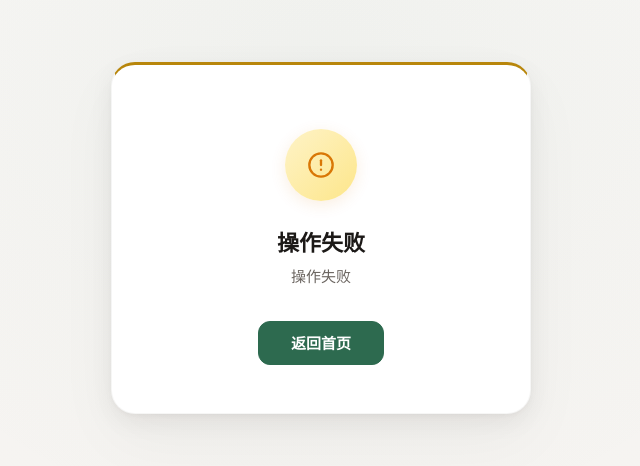
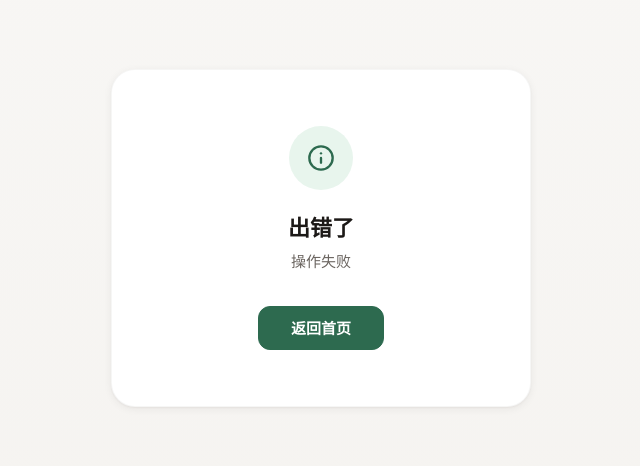
Before and after one commit to ZoHuan/FormCenter, a Vue app: page /error in a window 1280 px wide. Shown: the part 162-628 px from the top of the page, without its empty margins (319-959 px from the left). Built offline with nearby package versions, Linux system fonts and the light colour scheme.

Commit message:
refactor: StatusError 页品牌绿风格统一
- Icon：Info + 品牌绿圆底（--color-primary-bg / --color-primary）
- Card：去黄色装饰线，用 var(--shadow-*) 统一投影
- 模板：Info 替代 AlertCircle，用 computed 动态标题

```diff
--- a/src/views/error/StatusError.vue
+++ b/src/views/error/StatusError.vue
@@ -2,7 +2,7 @@
   <div class="err-page">
     <div class="err-card">
       <div class="err-icon">
-        <AlertCircle :size="28" />
+        <Info :size="28" />
       </div>
       <h2 class="err-title">{{ title }}</h2>
       <p class="err-msg">{{ msg }}</p>
@@ -14,18 +14,16 @@
 <script setup lang="ts">
 import { computed } from 'vue'
 import { useRoute } from 'vue-router'
-import { AlertCircle } from 'lucide-vue-next'
+import { Info } from 'lucide-vue-next'
 
 const route = useRoute()
 const msg = (route.query.msg as string) ?? '操作失败'
 
 const title = computed(() => {
-  const m = msg
-  if (m.includes('未发布')) return '表单未发布'
-  if (m.includes('停止收集') || m.includes('已关闭')) return '已停止收集'
-  if (m.includes('不存在')) return '表单不存在'
-  if (m.includes('失败')) return '操作失败'
-  return '提示'
+  if (msg.includes('未发布')) return '表单未发布'
+  if (msg.includes('停止')) return '已停止收集'
+  if (msg.includes('不存在')) return '表单不存在'
+  return '出错了'
 })
 </script>
 
@@ -35,52 +33,32 @@ const title = computed(() => {
   display: flex;
   align-items: center;
   justify-content: center;
-  background:
-    radial-gradient(ellipse at 50% 30%, rgba(45, 106, 79, 0.04) 0%, transparent 60%),
-    linear-gradient(180deg, var(--color-page) 0%, #f5f3f0 100%);
+  background: linear-gradient(180deg, var(--color-page) 0%, #f5f3f0 100%);
   padding: 24px;
 }
 
 .err-card {
   background: var(--color-card);
   border-radius: 24px;
-  padding: 64px 48px 48px;
+  padding: 56px 48px;
   text-align: center;
   max-width: 420px;
   width: 100%;
-  box-shadow:
-    0 2px 4px rgba(28, 25, 23, 0.03),
-    0 8px 24px rgba(28, 25, 23, 0.06),
-    0 24px 64px rgba(28, 25, 23, 0.04);
+  box-shadow: var(--shadow-xs), var(--shadow-sm);
   border: 1px solid rgba(28, 25, 23, 0.04);
-  border-top: 3px solid var(--color-warning);
-}
 
-.err-icon {
-  width: 72px;
-  height: 72px;
-  border-radius: 50%;
-  background: linear-gradient(135deg, #fef3c7 0%, #fde68a 100%);
-  color: #d97706;
-  display: flex;
-  align-items: center;
-  justify-content: center;
-  margin: 0 auto 24px;
-  box-shadow: 0 4px 16px rgba(217, 119, 6, 0.12);
-}
-
-.err-title {
+  h2 {
     font-size: 22px;
     font-weight: 700;
     color: var(--color-text);
-  margin: 0 0 8px;
+    margin: 20px 0 8px;
   }
 
-.err-msg {
+  p {
     font-size: 15px;
     color: var(--color-text-secondary);
+    margin: 0 0 32px;
     line-height: 1.6;
-  margin: 0 0 32px;
   }
 
   .el-button {
@@ -90,4 +68,17 @@ const title = computed(() => {
     border-radius: var(--radius-lg);
     padding: 0 32px;
   }
+}
+
+.err-icon {
+  width: 64px;
+  height: 64px;
+  border-radius: 50%;
+  background: var(--color-primary-bg);
+  color: var(--color-primary);
+  display: flex;
+  align-items: center;
+  justify-content: center;
+  margin: 0 auto;
+}
 </style>
```
Lines whose indentation alone changed are shown as unchanged.
